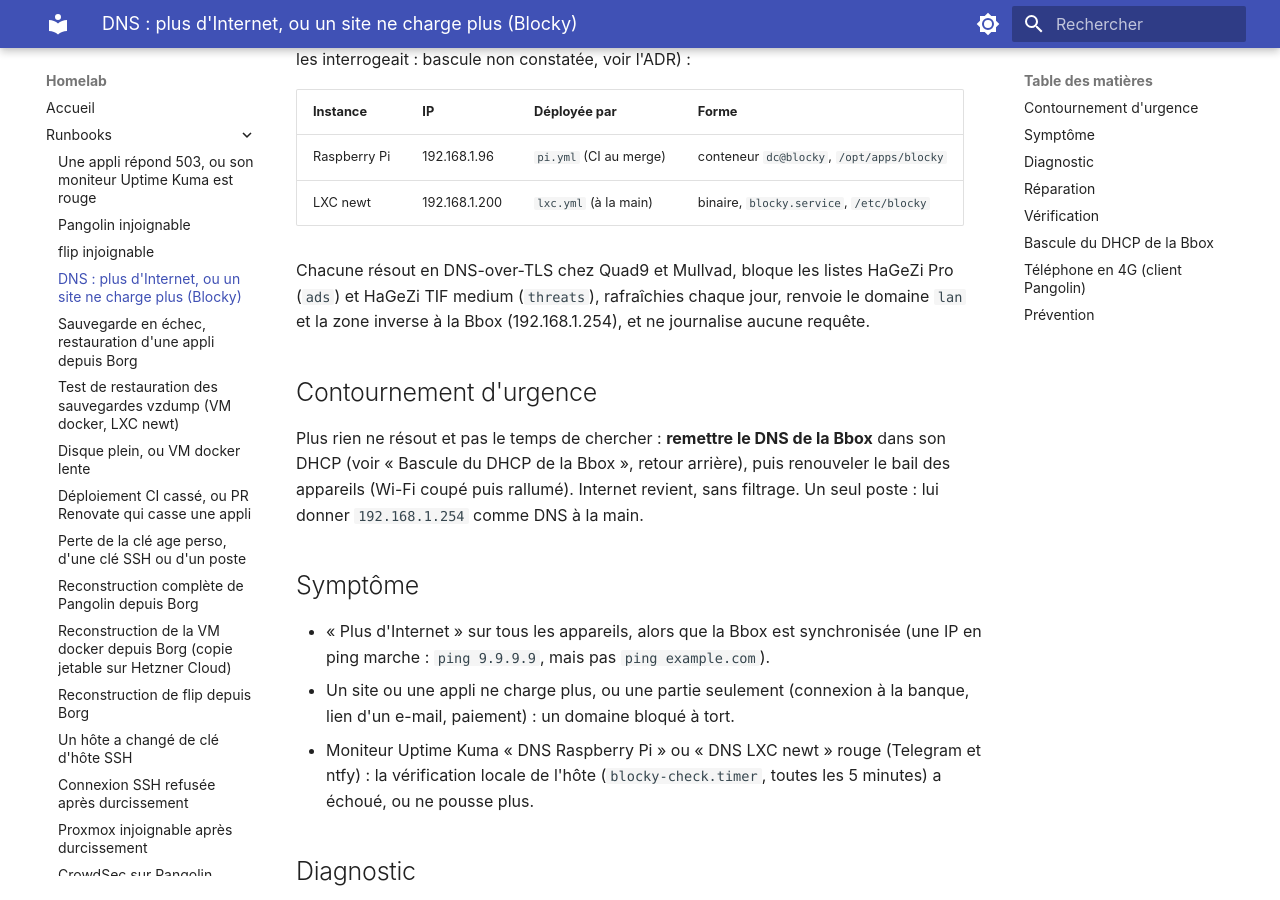
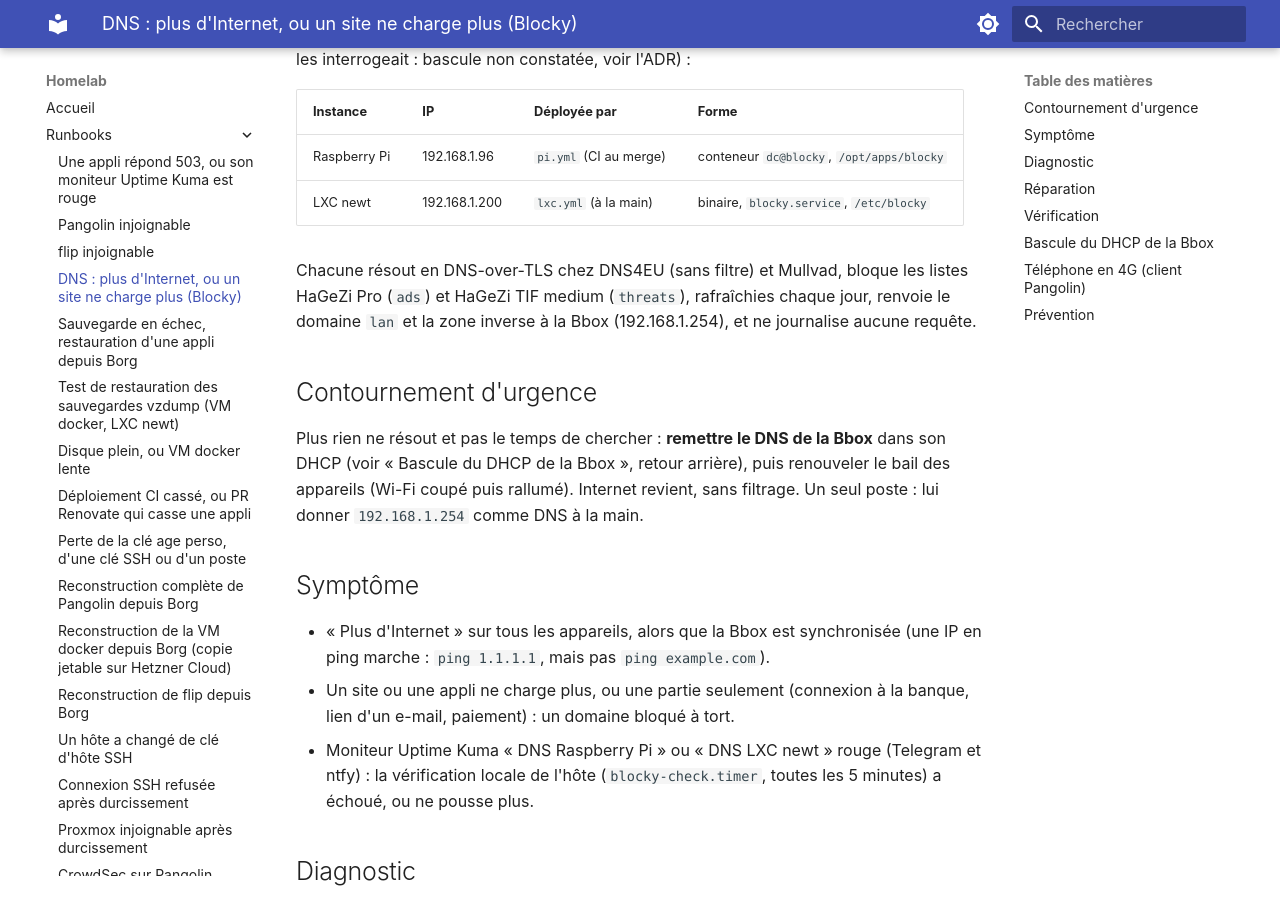
Before and after one commit to sylvainmetayer/homelab, an MkDocs documentation site: the page built from docs/runbooks/dns-blocky.md, in a window 1280 px wide and 900 px high, scrolled down 225 px. Built offline with MkDocs 1.6.1 and Material for MkDocs 9.7.7, drawn with Linux system fonts in a browser that asks for light colours.

Commit message:
fix(blocky): DNS4EU remplace Quad9, qui refuse la France
Depuis le 24/11/2026, Quad9 répond REFUSED (EDE 18 « French legal
constraints ») à toute requête venue de France. Avec parallel_best, ce
refus rapide gagnait souvent la course contre Mullvad : plus de DNS à la
maison. DNS4EU sans filtre (unfiltered.joindns4.eu) prend sa place en amont
et en amorçage ; le Traefik du NAS vérifie la propagation DNS-01 chez
DNS4EU plutôt que chez Quad9.

Déjà corrigé à chaud sur le Pi et le LXC newt (même config) le 24/11.

Claude-Session: https://claude.ai/code/session_01EfxfY6t3JQj3VXArtfq9pu

```diff
--- a/docs/runbooks/dns-blocky.md
+++ b/docs/runbooks/dns-blocky.md
@@ -10,7 +10,7 @@ interrogeait : bascule non constatée, voir l'ADR) :
 | Raspberry Pi | 192.168.1.96 | `pi.yml` (CI au merge) | conteneur `dc@blocky`, `/opt/apps/blocky` |
 | LXC newt | 192.168.1.200 | `lxc.yml` (à la main) | binaire, `blocky.service`, `/etc/blocky` |
 
-Chacune résout en DNS-over-TLS chez Quad9 et Mullvad, bloque les listes
+Chacune résout en DNS-over-TLS chez DNS4EU (sans filtre) et Mullvad, bloque les listes
 HaGeZi Pro (`ads`) et HaGeZi TIF medium (`threats`), rafraîchies chaque jour,
 renvoie le domaine `lan` et la zone inverse à la Bbox (192.168.1.254), et ne
 journalise aucune requête.
@@ -26,7 +26,7 @@ revient, sans filtrage. Un seul poste : lui donner `192.168.1.254` comme DNS
 ## Symptôme
 
 - « Plus d'Internet » sur tous les appareils, alors que la Bbox est
-  synchronisée (une IP en ping marche : `ping 9.9.9.9`, mais pas
+  synchronisée (une IP en ping marche : `ping 1.1.1.1`, mais pas
   `ping example.com`).
 - Un site ou une appli ne charge plus, ou une partie seulement (connexion à
   la banque, lien d'un e-mail, paiement) : un domaine bloqué à tort.
```
Also changed, not shown: ansible/roles/blocky/README.md (+1 -1 lines), docs/architecture.md (+1 -1 lines), docs/schemas/dns-maison.svg, 3 other files.
